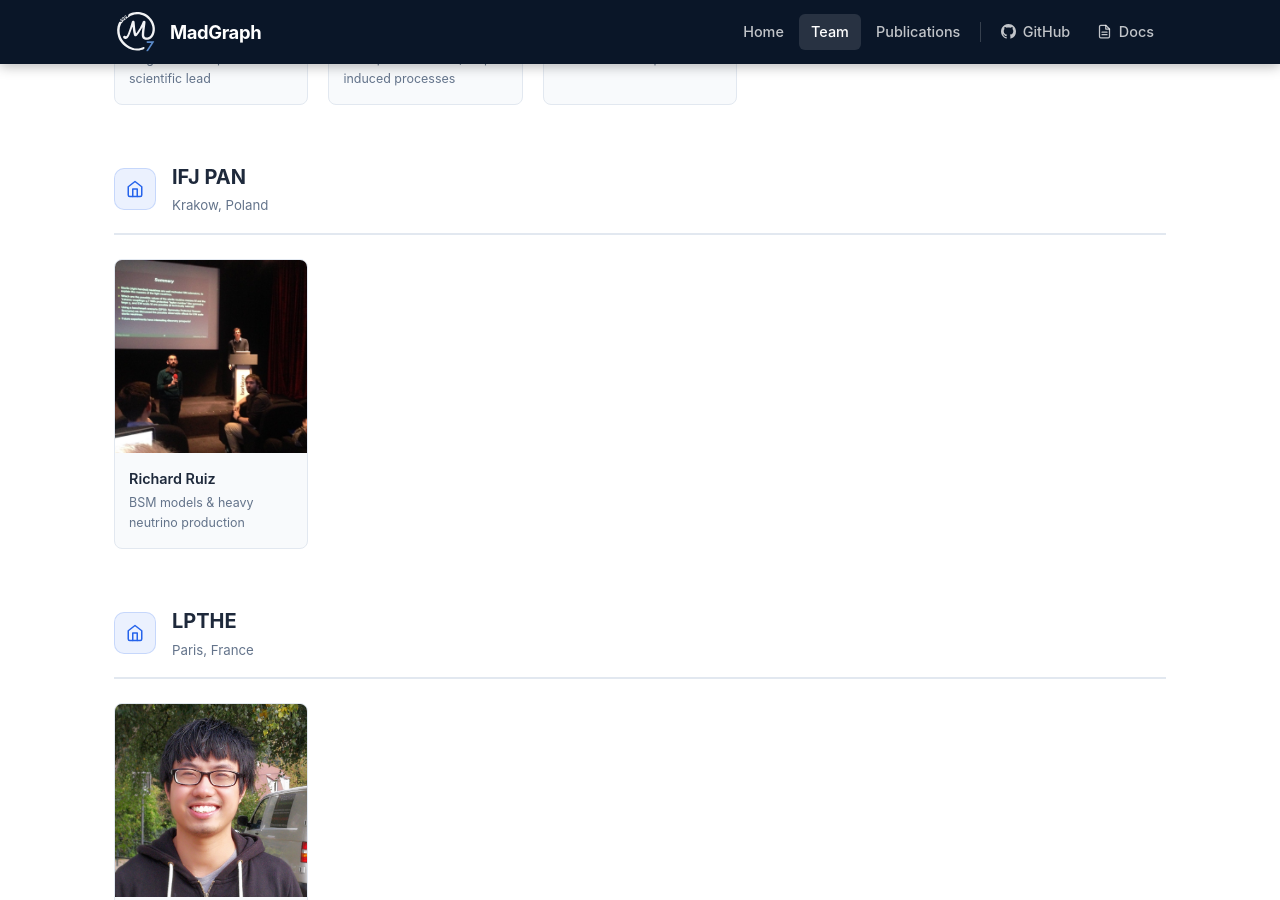
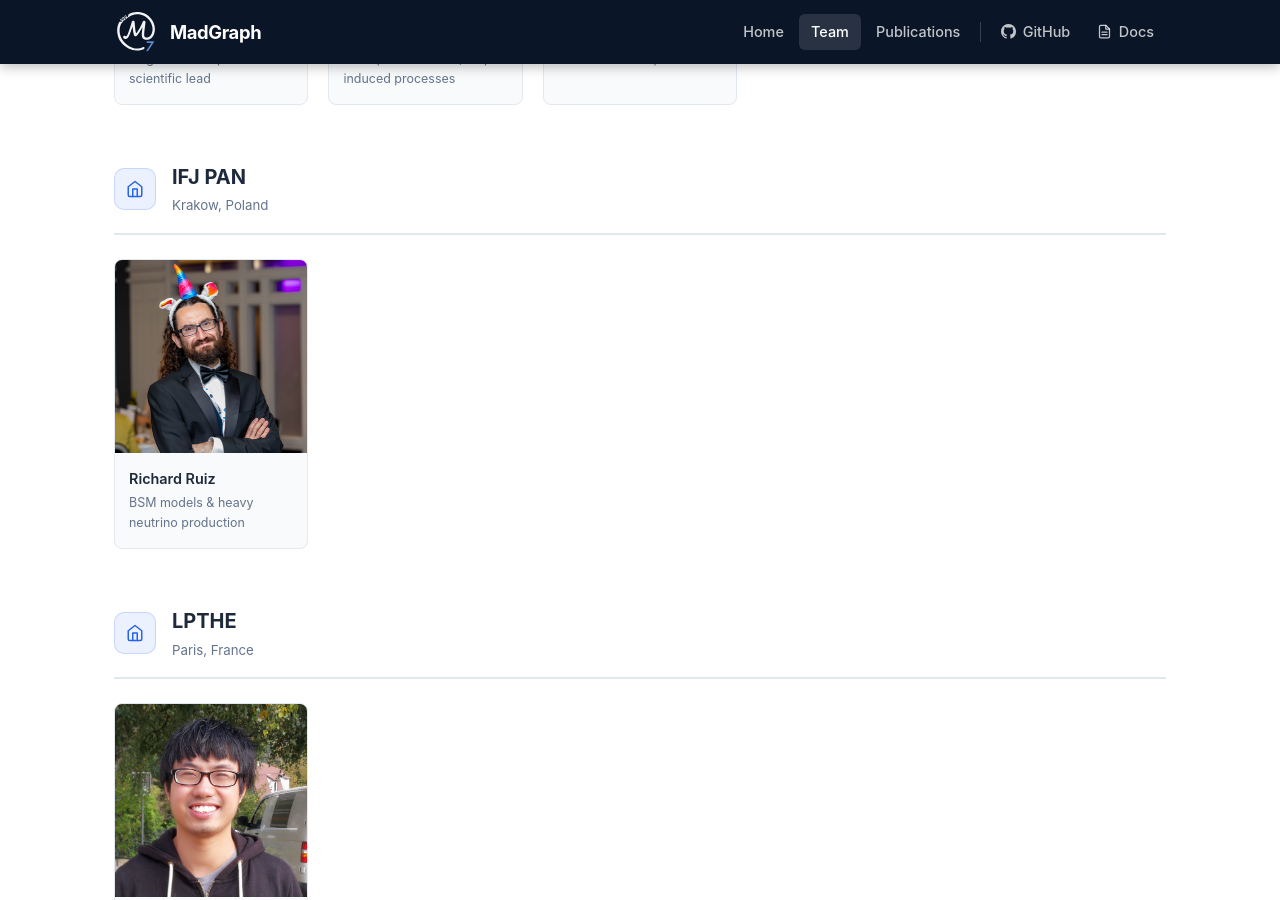
Before and after one commit to MadGraphTeam/madgraphteam.github.io, a Jekyll site: the page built from team.md, in a window 1280 px wide and 900 px high, scrolled down 1887 px. Built offline with Jekyll 4.4.1, drawn with Linux system fonts in a browser that asks for light colours.

Commit message:
update richards photo

```diff
--- a/_data/team.yml
+++ b/_data/team.yml
@@ -53,7 +53,7 @@ institutions:
       - name: Richard Ruiz
         role: BSM models & heavy neutrino production
         url: https://th.ifj.edu.pl/rruiz/
-        photo: /assets/images/team/richard-ruiz.jpg
+        photo: /assets/images/team/richard-ruiz.png
 
   - name: LPTHE
     location: Paris, France
```
Also changed, not shown: assets/images/team/richard-ruiz.jpg (deleted), assets/images/team/richard-ruiz.png (added).
